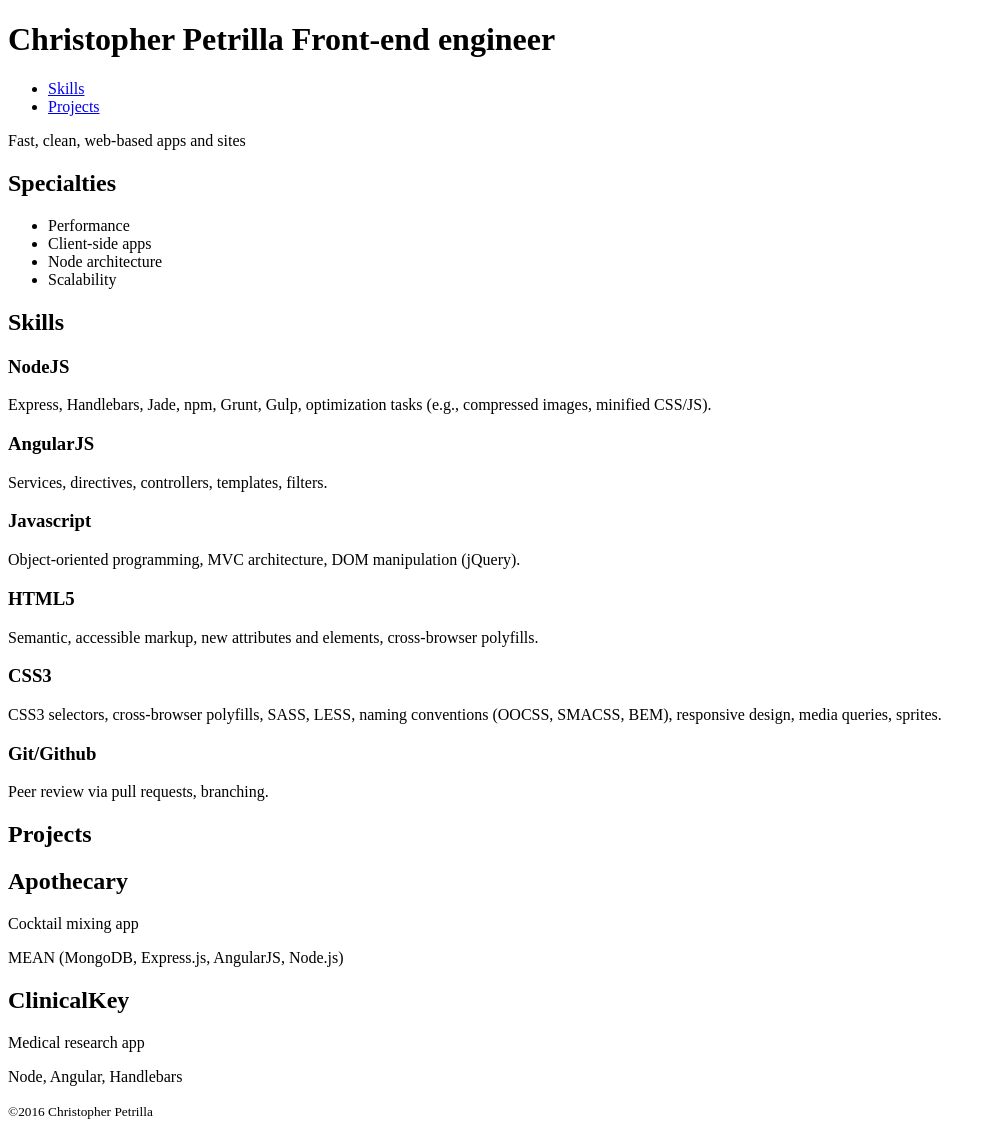
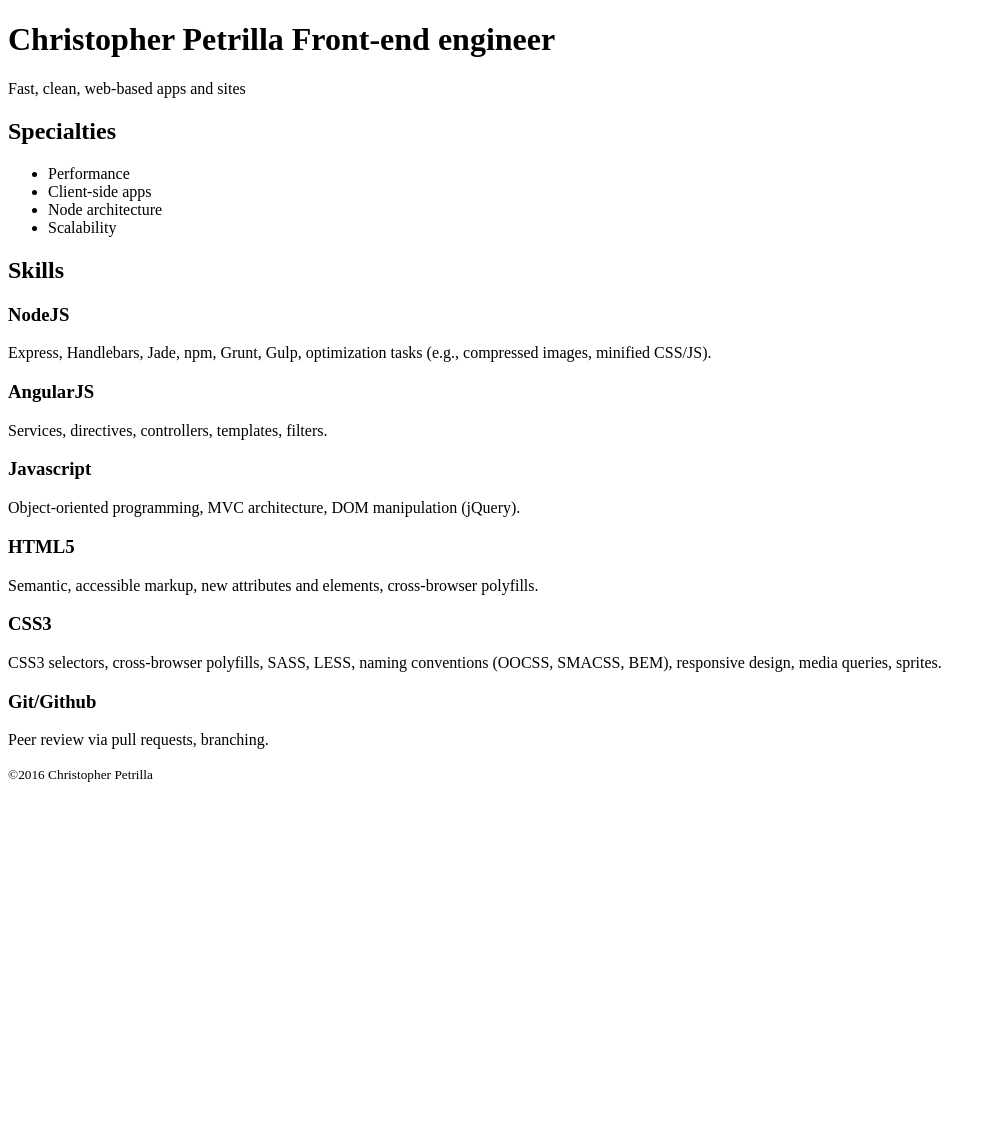
Before and after one commit to cpetrilla01/portfolio, a web app: page /resources/templates/index.html in a window 1280 px wide. Shown: the whole page, without its empty margins (0-996 px from the left). After the commit the page ends 782 px from the top, so only its background shows below. Run offline with its HTML, style and script files only (its server is not run), Linux system fonts and the light colour scheme; data that the repository does not hold is empty.

Commit message:
Temporarily remove nav and projects section

```diff
--- a/resources/templates/index.html
+++ b/resources/templates/index.html
@@ -18,14 +18,14 @@
 				<span class="primary-logo__name">Christopher Petrilla</span>
 				<span class="primary-logo__title">Front-end engineer</span>
 			</h1>
-			<nav class="header__primary-navigation-container primary-navigation">
-				<ul class="primary-navigation__list">
+			<!--<nav class="header__primary-navigation-container primary-navigation">-->
+				<!--<ul class="primary-navigation__list">-->
 					<!--<li class="primary-navigation__item"><a class="primary-navigation__link" href="#about">About</a></li>-->
-					<li class="primary-navigation__item"><a class="primary-navigation__link" href="#skills">Skills</a></li>
-					<li class="primary-navigation__item"><a class="primary-navigation__link" href="#projects">Projects</a></li>
+					<!--<li class="primary-navigation__item"><a class="primary-navigation__link" href="#skills">Skills</a></li>-->
+					<!--<li class="primary-navigation__item"><a class="primary-navigation__link" href="#projects">Projects</a></li>-->
 					<!--<li class=primary-navigation__item><a class="primary-navigation__link" href="#contact">Contact</a></li>-->
-				</ul>
-			</nav>
+				<!--</ul>-->
+			<!--</nav>-->
 		</header>
 		<section id="hero" class="section section--hero hero">
 			<div class="hero__tagline-container">
@@ -88,19 +88,19 @@
 				</div>
 			</div>
 		</section>
-		<section id="projects" class="section">
-			<h1>Projects</h1>
-			<div>
-				<h2>Apothecary</h2>
-				<p>Cocktail mixing app</p>
-				<p>MEAN (MongoDB, Express.js, AngularJS, Node.js)</p>
-			</div>
-			<div>
-				<h2>ClinicalKey</h2>
-				<p>Medical research app</p>
-				<p>Node, Angular, Handlebars</p>
-			</div>
-		</section>
+		<!--<section id="projects" class="section">-->
+			<!--<h1>Projects</h1>-->
+			<!--<div>-->
+				<!--<h2>Apothecary</h2>-->
+				<!--<p>Cocktail mixing app</p>-->
+				<!--<p>MEAN (MongoDB, Express.js, AngularJS, Node.js)</p>-->
+			<!--</div>-->
+			<!--<div>-->
+				<!--<h2>ClinicalKey</h2>-->
+				<!--<p>Medical research app</p>-->
+				<!--<p>Node, Angular, Handlebars</p>-->
+			<!--</div>-->
+		<!--</section>-->
 		<!--<section id="contact">-->
 			<!--<h1>Contact me</h1>-->
 			<!--<form action=""></form>-->
```
